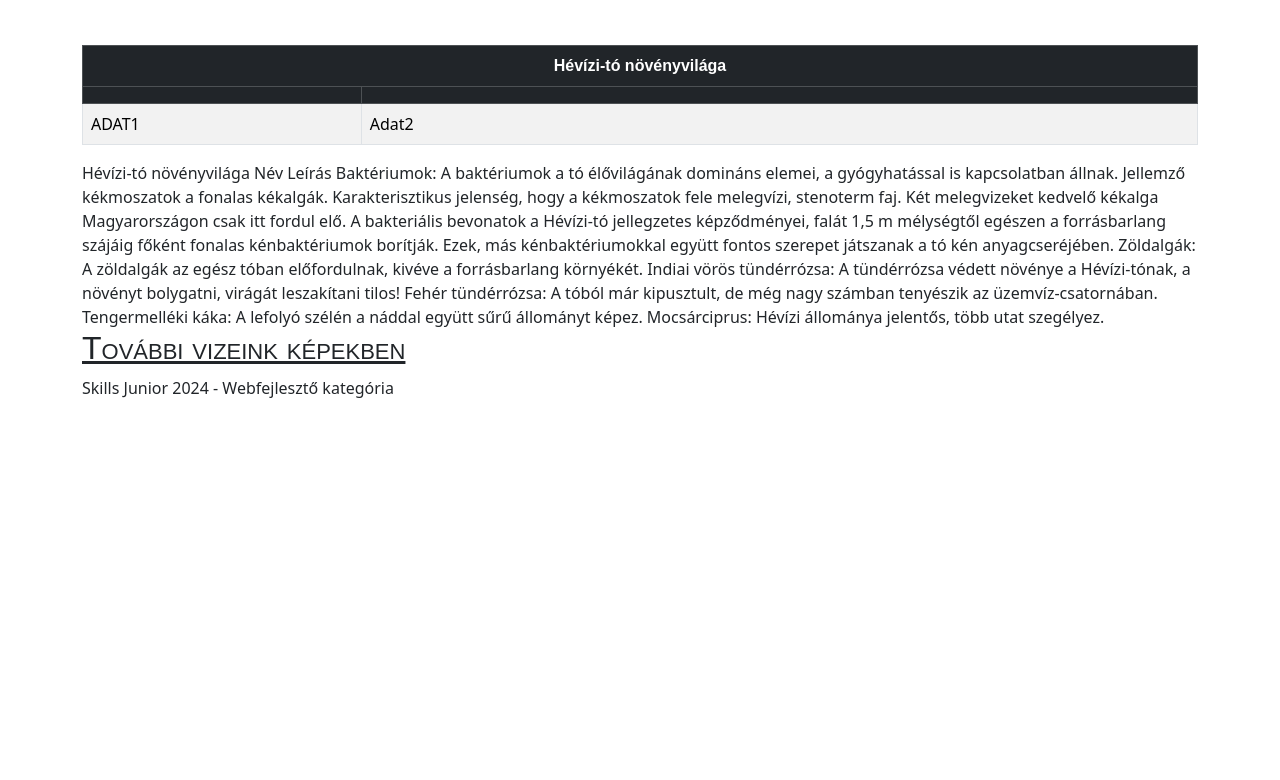
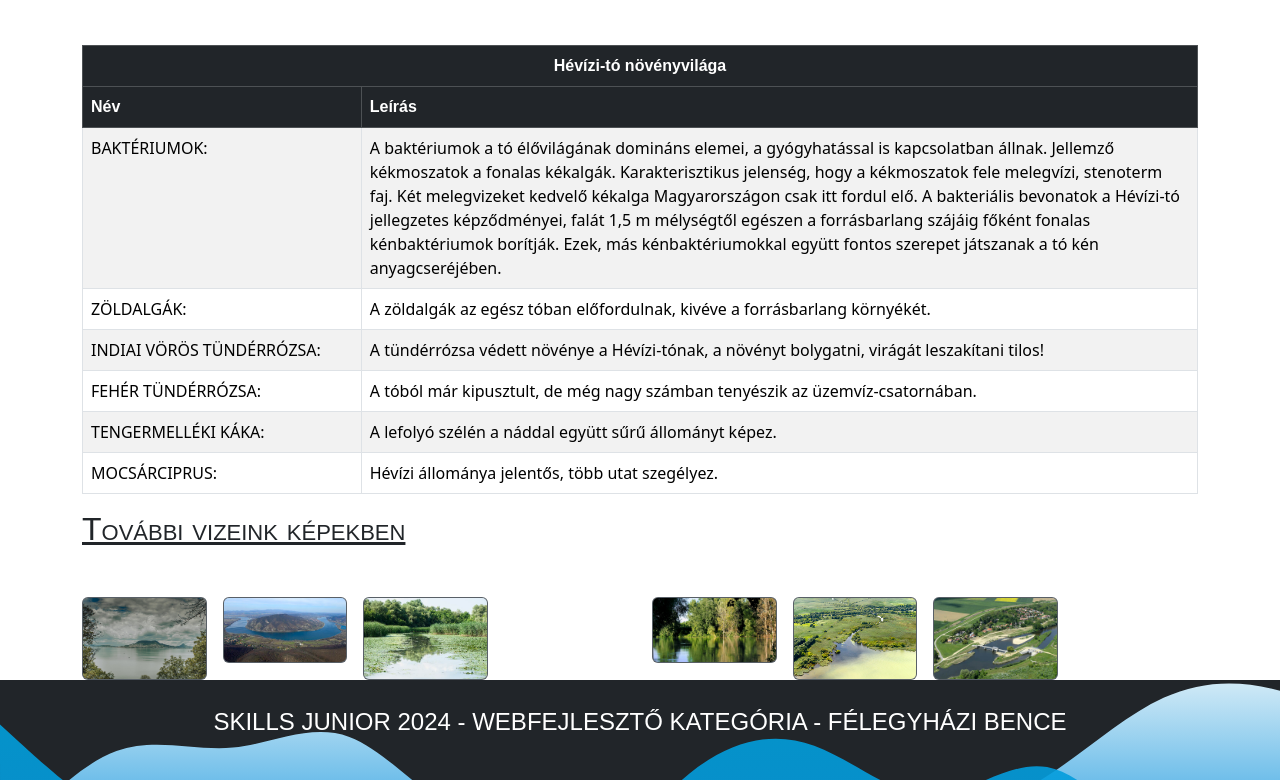
Before and after one commit to Bencemester66/SJW2024_Felegyhazi_Bence, a plain HTML site: page sjw2024_ford02_magyarorszagvizei/forras/index.html in a window 1280 px wide. Shown: the part 1777-2557 px from the top of the page. Before the commit the page ends 2177 px from the top, so only its background shows below. Drawn offline with nearby package versions, Linux system fonts and the light colour scheme; a web font is replaced by a local one.

Commit message:
last commit

```diff
--- a/sjw2024_ford02_magyarorszagvizei/forras/css/style.css
+++ b/sjw2024_ford02_magyarorszagvizei/forras/css/style.css
@@ -55,6 +55,37 @@ h2, h3, h4 {
 }
 
 .shadow-img {
-    box-shadow: 1px 1px 3px rgba(0, 0, 0, 0.5); /* Sötétkék árnyék */
-    border-radius: 10px; /* Sarkok lekerekítése */
+    box-shadow: 1px 1px 3px rgba(0, 0, 0, 0.5);
+    border-radius: 10px;
 }
+
+.card-img {
+    border-radius: 5px;
+}
+
+.card:hover img {
+    transform: scale(1.04);
+    transition: transform 1s;
+    cursor: pointer;
+}
+
+.card-text {
+    font-family: "Marhey", sans-serif;
+    font-weight: bold;
+    text-transform: capitalize;
+}
+
+.footer {
+    font-family: "Marhey", sans-serif;
+    font-size: 1.5rem;
+    text-transform: uppercase;
+    background-image: url(/sjw2024_ford02_magyarorszagvizei/forras/img/wave.svg);;
+    background-size: cover;
+}
+
+.footer svg {
+    width: 100%;
+    height: auto;
+    display: block;
+    margin-top: -3px;
+}
--- a/sjw2024_ford02_magyarorszagvizei/forras/index.html
+++ b/sjw2024_ford02_magyarorszagvizei/forras/index.html
@@ -97,37 +97,117 @@ A tó páratlan természeti környezetét elsősorban a parkkal övezett gyógyv
                     <th colspan="2" class="text-center">Hévízi-tó növényvilága</th>
                 </tr>
                 <tr>
-                    <th style="width: 25%;"></th>
-                    <th></th>
+                    <th style="width: 25%;">Név</th>
+                    <th>Leírás</th>
                 </tr>
             </thead>
             <tbody>
                 <tr>
-                    <td class="font-weight-bold text-uppercase">Adat1</td>
-                    <td>Adat2</td>
+                    <td class="font-weight-bold text-uppercase">Baktériumok:</td>
+                    <td>A baktériumok a tó élővilágának domináns elemei, a gyógyhatással is kapcsolatban állnak.
+    Jellemző kékmoszatok a fonalas kékalgák. Karakterisztikus jelenség, hogy a kékmoszatok fele melegvízi, stenoterm faj. Két melegvizeket kedvelő kékalga Magyarországon csak itt fordul elő.
+    A bakteriális bevonatok a Hévízi-tó jellegzetes képződményei, falát 1,5 m mélységtől egészen a forrásbarlang szájáig főként fonalas kénbaktériumok borítják. Ezek, más kénbaktériumokkal együtt fontos szerepet játszanak a tó kén anyagcseréjében.</td>
                 </tr>
-                <!-- További sorok -->
+                <tr>
+                    <td class="font-weight-bold text-uppercase">Zöldalgák:</td>
+                    <td>A zöldalgák az egész tóban előfordulnak, kivéve a forrásbarlang környékét.</td>
+                </tr>
+                <tr>
+                    <td class="font-weight-bold text-uppercase">Indiai vörös tündérrózsa:</td>
+                    <td>A tündérrózsa védett növénye a Hévízi-tónak, a növényt bolygatni, virágát leszakítani tilos!</td>
+                </tr>
+                <tr>
+                    <td class="font-weight-bold text-uppercase">Fehér tündérrózsa:</td>
+                    <td>A tóból már kipusztult, de még nagy számban tenyészik az üzemvíz-csatornában.</td>
+                </tr>
+                <tr>
+                    <td class="font-weight-bold text-uppercase">Tengermelléki káka:</td>
+                    <td>A lefolyó szélén a náddal együtt sűrű állományt képez.</td>
+                </tr>
+                <tr>
+                    <td class="font-weight-bold text-uppercase">Mocsárciprus:</td>
+                    <td>Hévízi állománya jelentős, több utat szegélyez.</td>
+                </tr>
+
             </tbody>
         </table>
     </div>
 </div>
-
-Hévízi-tó növényvilága
-Név	Leírás
-Baktériumok:	A baktériumok a tó élővilágának domináns elemei, a gyógyhatással is kapcsolatban állnak.
-    Jellemző kékmoszatok a fonalas kékalgák. Karakterisztikus jelenség, hogy a kékmoszatok fele melegvízi, stenoterm faj. Két melegvizeket kedvelő kékalga Magyarországon csak itt fordul elő.
-    A bakteriális bevonatok a Hévízi-tó jellegzetes képződményei, falát 1,5 m mélységtől egészen a forrásbarlang szájáig főként fonalas kénbaktériumok borítják. Ezek, más kénbaktériumokkal együtt fontos szerepet játszanak a tó kén anyagcseréjében.
-Zöldalgák:	A zöldalgák az egész tóban előfordulnak, kivéve a forrásbarlang környékét.
-Indiai vörös tündérrózsa:	A tündérrózsa védett növénye a Hévízi-tónak, a növényt bolygatni, virágát leszakítani tilos!
-Fehér tündérrózsa:	A tóból már kipusztult, de még nagy számban tenyészik az üzemvíz-csatornában.
-Tengermelléki káka:	A lefolyó szélén a náddal együtt sűrű állományt képez.
-Mocsárciprus:	Hévízi állománya jelentős, több utat szegélyez.</div>
-<h2>További vizeink képekben</h2>
-    <div id="Tovabbi-vizeink"></div>
+	</div>
 
 
-Skills Junior 2024 - Webfejlesztő kategória
+<h2>További vizeink képekben</h2>
+    <div class="row mt-5"id="Tovabbi-vizeink">
+        <div class="col">
+            <div class="row row-cols-1 row-cols-md-4 g-3">
+                <div class="col">
+                    <div class="card bg-secondary text-white">
+                        <img src="img/balaton.jpg" class="card-img" alt="Balaton" title="Balaton (Készítette: Posza Róbert - Pixabay)">
+                        <div class="card-img-overlay">
+                            <p class="card-text text-center"></p>
+                        </div>
+                    </div>
+                </div>
+                <div class="col">
+                    <div class="card bg-secondary text-white">
+                        <img src="img/dunakanyar.jpg" class="card-img" alt="Dunakanyar" title="Dunakanyar (Készítette: Civertan - Wikimedia)" >
+                        <div class="card-img-overlay">
+                            <p class="card-text text-center"></p>
+                        </div>
+                    </div>
+                </div>
+                <div class="col">
+                    <div class="card bg-secondary text-white">
+                        <img src="img/tiszato.jpg" class="card-img" alt="Tisza-tó" title="Tisza-tó (Készítette: Frank Paul Silye - Wikimedia )">
+                        <div class="card-img-overlay">
+                            <p class="card-text text-center"></p>
+                        </div>
+                    </div>
+                </div>
+            </div>
+        </div>
+        <div class="col">
+            <div class="row row-cols-1 row-cols-md-4 g-3">
+                <div class="col">
+                    <div class="card bg-secondary text-white">
+                        <img src="img/tisza.jpg" class="card-img" alt="Tisza" title="Tisza (Készítette: Takkk - Wikimedia )">
+                        <div class="card-img-overlay">
+                            <p class="card-text text-center"></p>
+                        </div>
+                    </div>
+                </div>
+                <div class="col">
+                    <div class="card bg-secondary text-white">
+                        <img src="img/zala.jpg" class="card-img" alt="Zala" title="Zala folyó (Készítette: Civertan - Wikimedia )">
+                        <div class="card-img-overlay">
+                            <p class="card-text text-center"></p>
+                        </div>
+                    </div>
+                </div>
+                <div class="col">
+                    <div class="card bg-secondary text-white">
+                        <img src="img/raba.jpg" class="card-img" alt="Rába" title="Rába folyó (Készítette: Civertan - Wikimedia )">
+                        <div class="card-img-overlay">
+                            <p class="card-text text-center"></p>
+                        </div>
+                    </div>
+                </div>
+
+            </div>
+        </div>
     </div>
+
+
+
+
+
+    </div> <footer class="footer bg-dark text-white py-4">
+        <div class="container">
+            <p class="text-center">
+                Skills Junior 2024 - Webfejlesztő kategória - Félegyházi Bence
+            </p>
+        </div>
+    </footer>
     <script src="https://cdn.jsdelivr.net/npm/bootstrap@5.3.3/dist/js/bootstrap.bundle.min.js" integrity="sha384-YvpcrYf0tY3lHB60NNkmXc5s9fDVZLESaAA55NDzOxhy9GkcIdslK1eN7N6jIeHz" crossorigin="anonymous"></script>
     <script src="./js/script.js"></script>
 </body>
```
